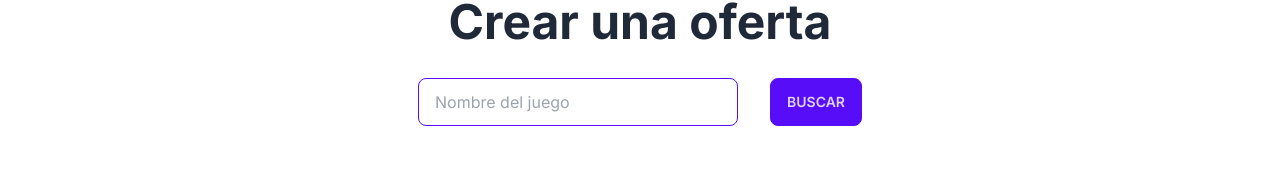
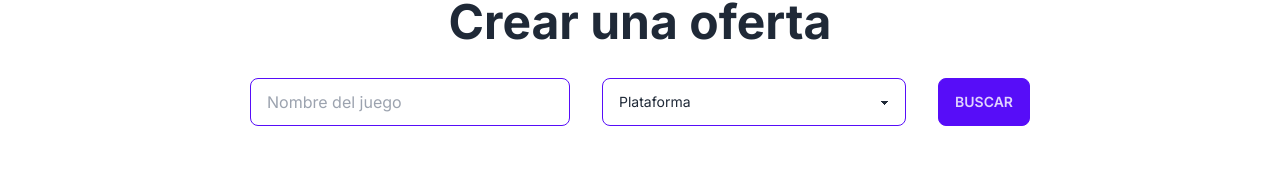
Before and after one commit to pablo4lvarez/GamesTrading, a Next.js app in the folder frontend/games-trading/: page /create-offer in a window 1280 px wide. Shown: the part 114-290 px from the top of the page. Built offline with nearby package versions, Linux system fonts and the light colour scheme; no server answers.

Commit message:
Add platform filter and nice style

```diff
--- a/frontend/games-trading/components/GameDetails.tsx
+++ b/frontend/games-trading/components/GameDetails.tsx
@@ -1,28 +1,35 @@
-// GameDetails.js
 import React from 'react';
 
 const GameDetails = ({ games }) => {
-
-  // Limit the number of games to display
-  const gamesToShow = games.slice(0, 10);
+  const gamesToShow = games.slice(0, 15);
 
   return (
+    <div className="container mx-auto">
       <div className="grid grid-cols-1 sm:grid-cols-2 md:grid-cols-3 lg:grid-cols-4 xl:grid-cols-5 gap-4">
         {gamesToShow.map((game, index) => (
-        <div key={index} className="max-w-md mx-auto mb-8 p-4 border border-gray-300 rounded-md">
-          <img src={game.background_image} alt={game.name} className="w-full h-40 object-cover rounded-md mb-4" />
-          <h2 className="text-xl font-bold mb-2">{game.name}</h2>
+          <div key={index} className="flex flex-col card card-compact w-70 bg-base-100 shadow-xl">
+            <figure>
+              <img src={game.background_image} alt={game.name} className="w-full h-40 object-cover rounded-md" />
+            </figure>
+            <div className="flex-grow card-body">
+              <h2 className="card-title">{game.name}</h2>
               <div className="flex flex-wrap">
                 {game.platforms.map((platform, index) => (
-              <span key={index} className="bg-gray-200 px-2 py-1 rounded-md mr-2 mb-2">
+                  <div className="badge badge-neutral" key={index}>
                     {platform.platform.name}
-              </span>
+                  </div>
                 ))}
+              </div>
+            </div>
+            <div className="card-actions justify-end mt-4">
+              <button className="btn btn-accent">Crear</button>
             </div>
           </div>
         ))}
       </div>
+    </div>
   );
+
 };
 
 export default GameDetails;
--- a/frontend/games-trading/constants/index.ts
+++ b/frontend/games-trading/constants/index.ts
@@ -11,3 +11,17 @@ export const NAV_LINKS_LOGGED = [
   { href: '/profile', key: 'profile', label: 'Perfil' },
   { href: '/logout', key: 'logout', label: 'Logout' },
 ];
+
+export const PLATFORMS_IDS = {
+  "PlayStation 5": 187,
+  "Xbox Series X": 186,
+  "PlayStation 4": 18,
+  "Xbox One": 1,
+  "Xbox 360": 14,
+  "Nintendo Switch": 7,
+  "Nintendo 3DS": 8,
+  "Nintendo Wii": 11,
+  "Nintendo Wii U": 41,
+  "Nintendo GameCube": 14,
+  "PlayStation 3": 16,
+};
--- a/frontend/games-trading/pages/create-offer.tsx
+++ b/frontend/games-trading/pages/create-offer.tsx
@@ -13,6 +13,11 @@ const CreateOffer = () => {
   const [nameSearch, setNameSearch] = useState('');
   const [searchResults, setSearchResults] = useState([]);
   const [loading, setLoading] = useState(false);
+  const [selectedPlatform, setSelectedPlatform] = useState('');
+
+  const handlePlatformChange = (e: any) => {
+    setSelectedPlatform(e.target.value);
+  };
 
   const handleNameSearchChange = (event: { target: { value: React.SetStateAction<string>; }; }) => {
     setNameSearch(event.target.value);
@@ -23,8 +28,9 @@ const CreateOffer = () => {
     console.log('handleClick');
     console.log('nameSearch:', nameSearch);
     // fetchVideoGamesByName(nameSearch);
+    console.log('selectedPlatform:', selectedPlatform);
 
-    const data = await fetchVideoGamesByName(nameSearch)
+    const data = await fetchVideoGamesByName(nameSearch, selectedPlatform);
 
 
     setLoading(true);
@@ -66,6 +72,22 @@ const CreateOffer = () => {
             value={nameSearch}
             onChange={handleNameSearchChange}
           />
+          <select className="select select-primary w-1/4 max-w-fill mx-20"
+          value={selectedPlatform}
+          onChange={handlePlatformChange}
+          >
+            <option disabled value="">Plataforma</option>
+            <option value="">Todas</option>
+            <option value="PlayStation 4">PS4</option>
+            <option value="PlayStation 5">PS5</option>
+            <option value="PlayStation 3">PS3</option>
+            <option value="Nintendo Wii">Nintendo Wii</option>
+            <option value="Nintendo 3DS">Nintendo 3DS</option>
+            <option value="Nintendo Switch">Nintendo Switch</option>
+            <option value="Xbox 360">Xbox 360</option>
+            <option value="Xbox One">Xbox One</option>
+            <option value="Xbox Series X">Xbox Series X</option>
+          </select>
           <button className='btn btn-primary' onClick={handleClick}>Buscar</button>
         </div>
 
@@ -87,6 +109,4 @@ const CreateOffer = () => {
 };
 
 
-
-
 export default CreateOffer;
--- a/frontend/games-trading/utils/fetchVideoGames.ts
+++ b/frontend/games-trading/utils/fetchVideoGames.ts
@@ -1,9 +1,18 @@
+import { PLATFORMS_IDS } from "@/constants";
 import axios from "axios";
 
-export const fetchVideoGamesByName = async (name: string) => {
+export const fetchVideoGamesByName = async (name: string, platform: string) => {
   const api_key = process.env.NEXT_PUBLIC_RAWG_API_KEY;
-  const url = `https://api.rawg.io/api/games?key=${api_key}&search=${name}&search_precise=true&exclude_additions=true
-  &dates=2005-01-01,2022-12-31`;
+  let url = `https://api.rawg.io/api/games?key=${api_key}&search=${name}&search_precise=true&exclude_additions=true
+  &dates=2005-01-01,2023-12-31`;
+
+  if (platform !== '') {
+    console.log('we need to update plafforms in the url');
+    const platformId = PLATFORMS_IDS[platform];
+    console.log('platformId:', platformId);
+    const platformIdString = platformId.toString();
+    url += `&platforms=${platformIdString}`;
+  };
 
   try {
     const response = await axios.get(url);
```
Lines whose indentation alone changed are shown as unchanged.
